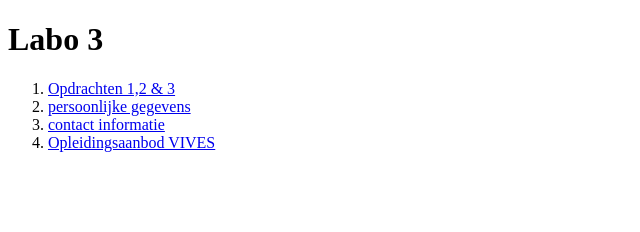
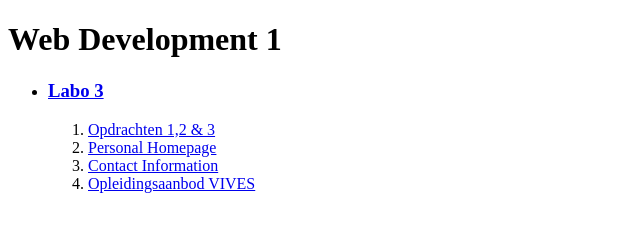
Before and after one commit to GuusBossuyt/Webdevelopment, a plain HTML site: page index.html in a window 1280 px wide. Shown: the whole page, without its empty margins (0-640 px from the left). Drawn offline with Linux system fonts and the light colour scheme.

Commit message:
nog beter

```diff
--- a/index.html
+++ b/index.html
@@ -1,20 +1,24 @@
 <!DOCTYPE html>
-<html lang="en">
+<html lang="en" xmlns="http://www.w3.org/1999/html">
 <head>
     <meta charset="UTF-8">
-    <title>Labo 3</title>
+    <title>Web Development 1</title>
 </head>
 <body>
 <header>
-    <h1>Labo 3</h1>
+    <h1>Web Development 1</h1>
 </header>
 <div>
-    <ol>
-        <li><a href="opdrachten_1_2_3.html">Opdrachten 1,2 & 3</a></li>
-        <li><a href="homepage">persoonlijke gegevens</a></li>
-        <li><a href="contact">contact informatie</a></li>
-        <li><a href="opleidingsaanbod">Opleidingsaanbod VIVES</a></li>
-    </ol>
+    <ul>
+        <li><h3><a href="labo_3">Labo 3</a></h3>
+            <ol>
+                <li><a href="labo_3/opdrachten_1_2_3.html">Opdrachten 1,2 & 3</a></li>
+                <li><a href="labo_3/homepage">Personal Homepage</a></li>
+                <li><a href="labo_3/contact">Contact Information</a></li>
+                <li><a href="labo_3/opleidingsaanbod">Opleidingsaanbod VIVES</a></li>
+            </ol>
+        </li>
+    </ul>
 </div>
 </body>
 </html>
```
Also changed, not shown: labo_3/index.html (added, +20 -0 lines).
